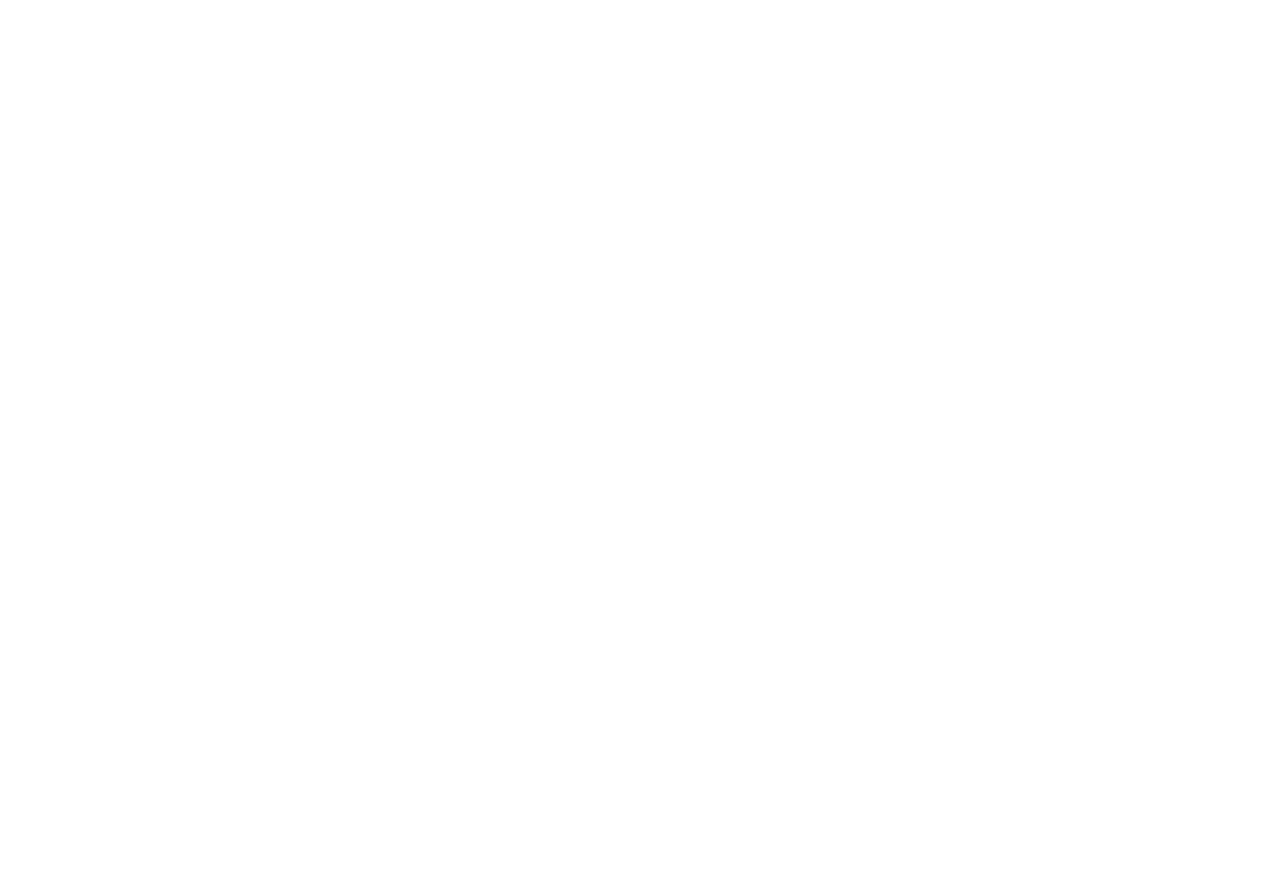
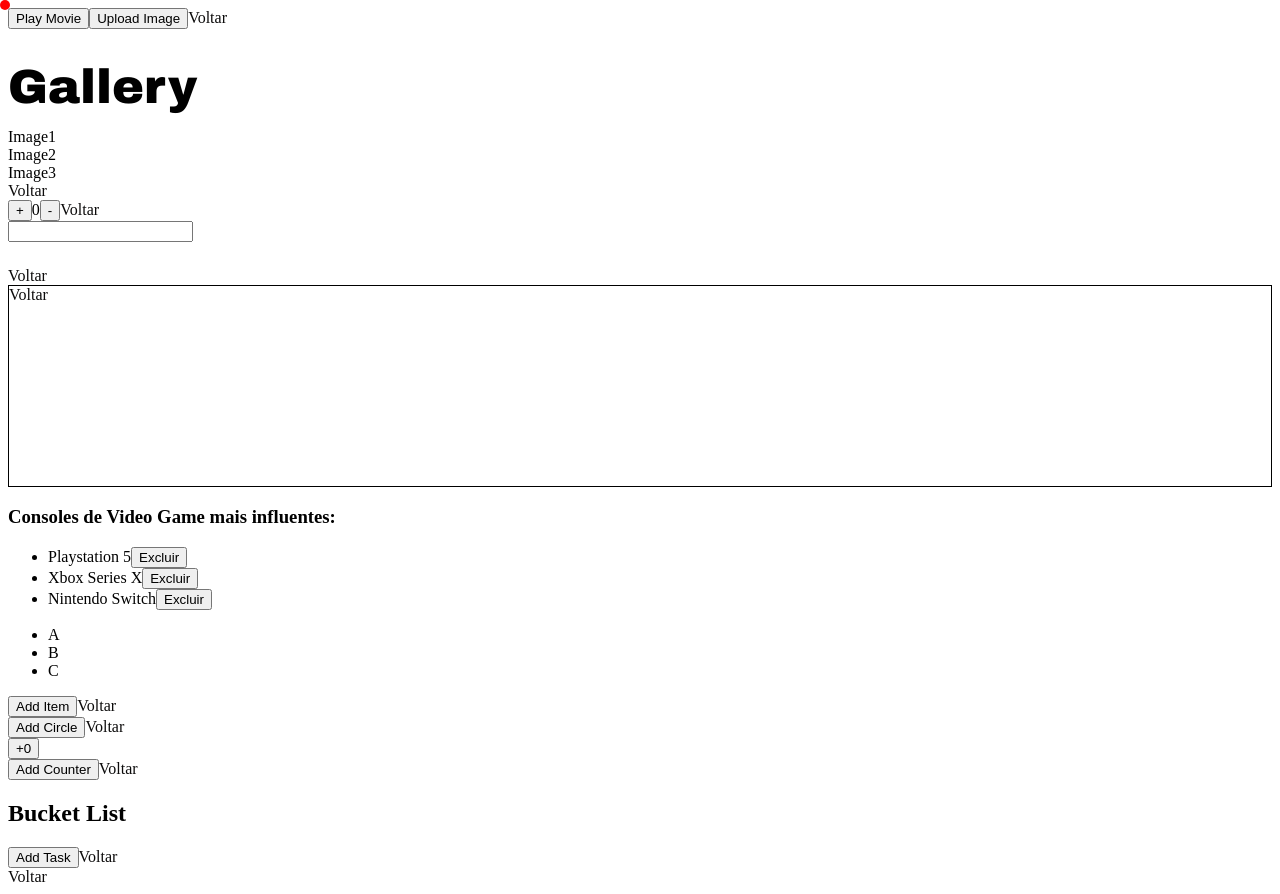
Before and after one commit to rafaelseijinm/Lab-React, a React (Create React App) app: page /components/Atividade4 in a window 1280 px wide. Before the commit this address had no page. Before the commit the page ends 800 px from the top, so only its background shows below. Built offline with nearby package versions, Linux system fonts and the light colour scheme.

Commit message:
corrigindo rotas

```diff
--- a/src/minhasRotas.js
+++ b/src/minhasRotas.js
@@ -12,10 +12,10 @@
     <Router>
       <Routes>
         <Route path="/" element={<Home />} />
-        <Route path="/Atv1" element={<Atv1 />} />
-        <Route path="/Atv2" element={<Atv2 />} />
-        <Route path="/Atv3" element={<Atv3 />} />
-        <Route path="/Atv4" element={<Atv4 />} />
+        <Route path="/components/Atividade1" element={<Atv1 />} />
+        <Route path="/components/Atividade2" element={<Atv2 />} />
+        <Route path="/components/Atividade3" element={<Atv3 />} />
+        <Route path="/components/Atividade4" element={<Atv4 />} />
       </Routes>
     </Router>
   );
```
